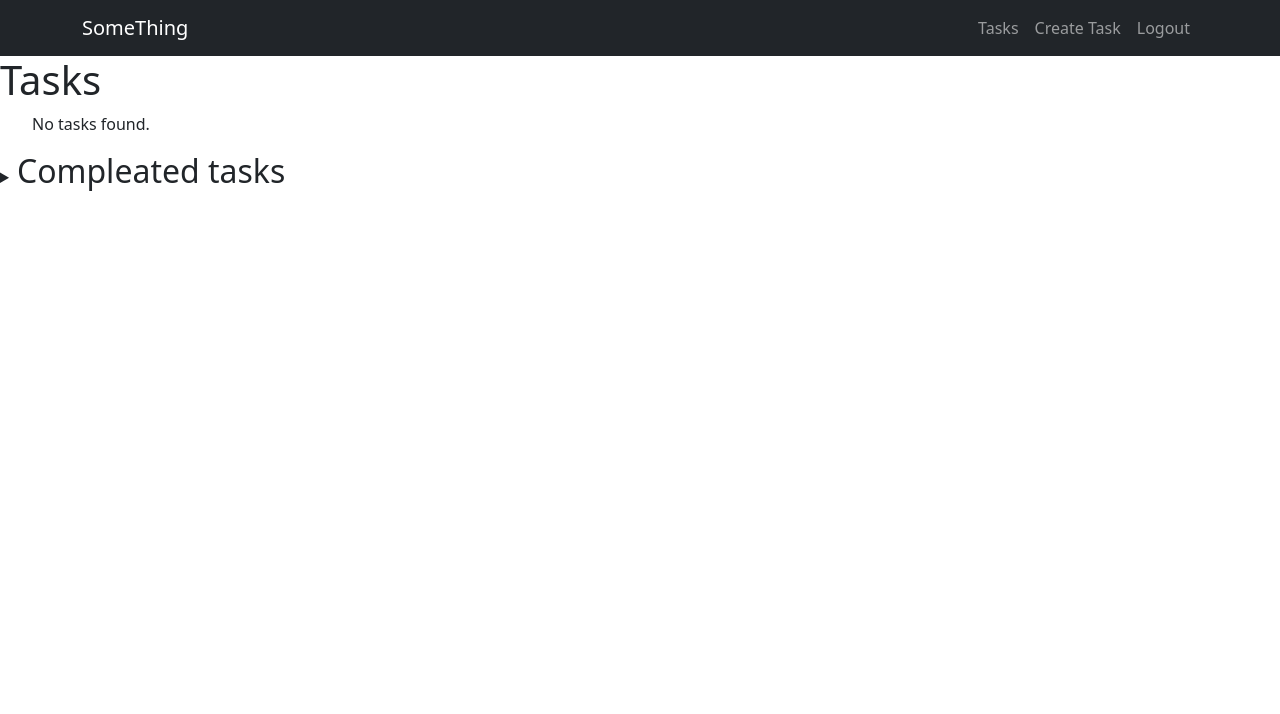
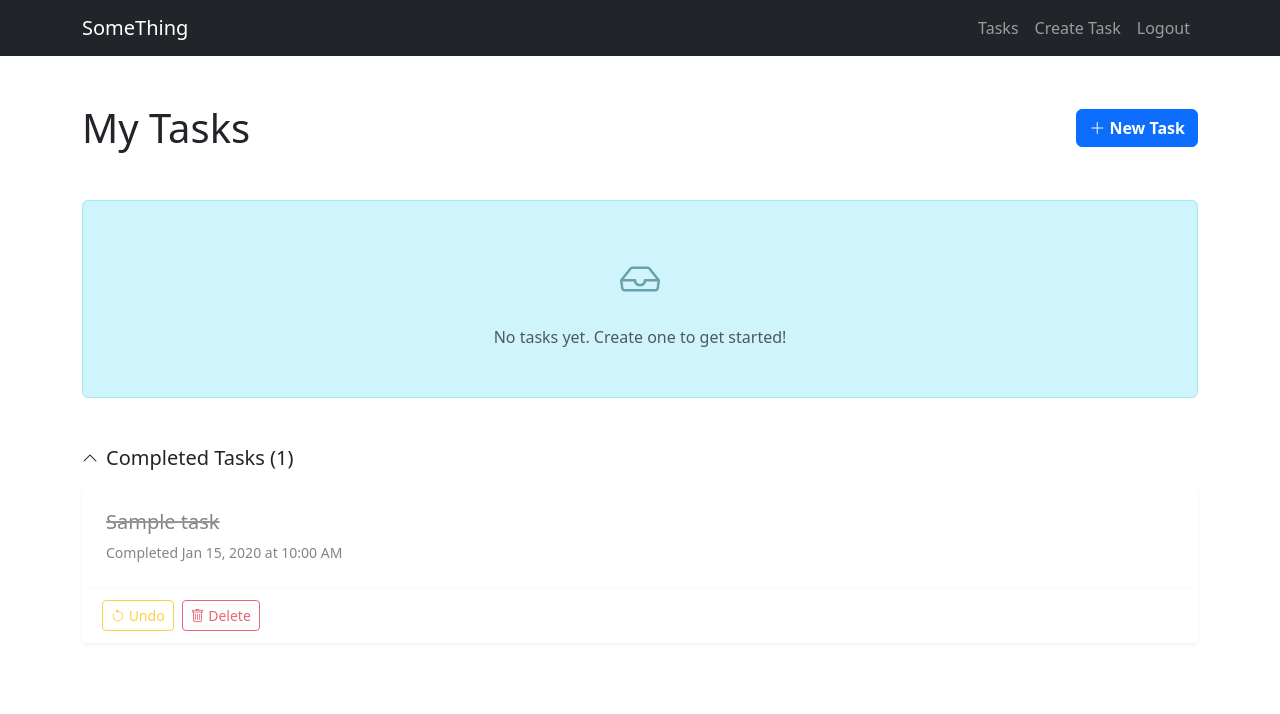
Before and after one commit to vanstrouble/something-todo-django-project, a Django app: page /tasks/ in a window 1280 px wide. Shown: the top 714 px of the page. Run offline with Django 5.2, Linux system fonts and the light colour scheme; a user stored in the database is signed in; tables that the repository leaves empty hold one stand-in row (values such as "Sample post").

Commit message:
Enhance task buttons and layout with Bootstrap styling for improved user experience

```diff
--- a/task/templates/partials/task_buttons.html
+++ b/task/templates/partials/task_buttons.html
@@ -1,23 +1,32 @@
-<div>
+<div class="d-flex gap-2 flex-wrap">
     {% if show_back %}
-        <button onclick="window.location.href='{% url 'tasks' %}'">Back to Tasks</button>
+        <button onclick="window.location.href='{% url 'tasks' %}'" class="btn btn-outline-secondary btn-sm">
+            <i class="bi bi-arrow-left"></i> Back
+        </button>
     {% endif %}
 
     {% if show_edit %}
-        <button onclick="window.location.href='{% url 'task_detail' task.id %}?edit=1'">Edit Task</button>
+        <button onclick="window.location.href='{% url 'task_detail' task.id %}?edit=1'" class="btn btn-outline-primary btn-sm">
+            <i class="bi bi-pencil"></i> Edit
+        </button>
     {% endif %}
 
     {% if show_complete %}
         <form method="post" action="{% url 'task_complete' task.id %}" style="display: inline;">
             {% csrf_token %}
-            <button type="submit">{% if task.datecompleted %}Undo Complete{% else %}Complete Task{% endif %}</button>
+            <button type="submit" class="btn {% if task.datecompleted %}btn-outline-warning{% else %}btn-outline-success{% endif %} btn-sm">
+                <i class="bi {% if task.datecompleted %}bi-arrow-counterclockwise{% else %}bi-check-lg{% endif %}"></i>
+                {% if task.datecompleted %}Undo{% else %}Complete{% endif %}
+            </button>
         </form>
     {% endif %}
 
     {% if show_delete %}
-        <form method="post" action="{% url 'task_delete' task.id %}" style="display: inline;" onsubmit="return confirm('Delete this task?');">
+        <form method="post" action="{% url 'task_delete' task.id %}" style="display: inline;" onsubmit="return confirm('Are you sure? This action cannot be undone.');">
             {% csrf_token %}
-            <button type="submit">Delete</button>
+            <button type="submit" class="btn btn-outline-danger btn-sm">
+                <i class="bi bi-trash"></i> Delete
+            </button>
         </form>
     {% endif %}
 </div>
--- a/task/templates/tasks.html
+++ b/task/templates/tasks.html
@@ -1,37 +1,108 @@
 {% extends "base.html" %}
 
 {% block content %}
-    <h1>Tasks</h1>
-    <ul>
-        {% for task in tasks %}
-            <li>
-                <a href="{% url 'task_detail' task.id %}">{{ task.title }}</a>
-                <p>Urgent: {{ task.urgent }}</p>
-                <p>Created at: {{ task.created_at }}</p>
-                {% include "partials/task_buttons.html" with task=task show_back=False show_edit=False show_complete=True show_delete=True %}
-            </li>
-        {% empty %}
-            <p>No tasks found.</p>
-        {% endfor %}
-    </ul>
+<main class="container py-5">
+    <!-- Header -->
+    <div class="d-flex justify-content-between align-items-center mb-5">
+        <h1 class="mb-0">My Tasks</h1>
+        <a href="{% url 'create_task' %}" class="btn btn-primary fw-semibold">
+            <i class="bi bi-plus-lg"></i> New Task
+        </a>
+    </div>
 
+    <!-- Active Tasks -->
+    <section class="mb-5">
+        <div class="task-list">
+            {% for task in tasks %}
+                <div class="card border-0 shadow-sm mb-3 task-card transition">
+                    <div class="card-body p-4">
+                        <div class="d-flex justify-content-between align-items-start gap-3">
+                            <div class="flex-grow-1">
+                                <div class="d-flex align-items-center gap-2 mb-2">
+                                    <h5 class="mb-0">
+                                        <a href="{% url 'task_detail' task.id %}" class="text-decoration-none text-dark">{{ task.title }}</a>
+                                    </h5>
+                                    {% if task.urgent %}
+                                        <span class="badge bg-danger" title="Urgent">
+                                            <i class="bi bi-exclamation-circle"></i> Urgent
+                                        </span>
+                                    {% endif %}
+                                </div>
+                                <p class="text-muted small mb-3">Created {{ task.created_at|date:"M d, Y" }}</p>
+                            </div>
+                        </div>
+                    </div>
+                    <div class="card-footer bg-white border-top border-light">
+                        <div class="d-flex gap-2 flex-wrap">
+                            {% include "partials/task_buttons.html" with task=task show_back=False show_edit=True show_complete=True show_delete=True %}
+                        </div>
+                    </div>
+                </div>
+            {% empty %}
+                <div class="alert alert-info text-center py-5" role="alert">
+                    <i class="bi bi-inbox" style="font-size: 2.5rem; opacity: 0.5;"></i>
+                    <p class="mt-3 mb-0 text-muted">No tasks yet. Create one to get started!</p>
+                </div>
+            {% endfor %}
+        </div>
+    </section>
+
+    <!-- Completed Tasks -->
     {% if completed_tasks %}
-        <details>
-            <summary>
-                <h2 style="display: inline;">Compleated tasks</h2>
-            </summary>
-            <ul>
-                {% for task in completed_tasks %}
-                    <li>
-                        <a href="{% url 'task_detail' task.id %}"><s>{{ task.title }}</s></a>
-                        <p>Urgent: {{ task.urgent }}</p>
-                        <p>Created at: {{ task.created_at }}</p>
-                        <p>Completed at: {{ task.datecompleted }}</p>
-                        {% include "partials/task_buttons.html" with task=task show_back=False show_edit=False show_complete=True show_delete=True %}
-                    </li>
-                {% endfor %}
-            </ul>
-        </details>
+        <section>
+            <details class="mb-4" open>
+                <summary class="d-flex align-items-center gap-2 cursor-pointer mb-3" role="button">
+                    <i class="bi bi-chevron-down" style="transition: transform 0.3s;"></i>
+                    <h5 class="mb-0">Completed Tasks ({{ completed_tasks|length }})</h5>
+                </summary>
+
+                <div class="task-list mt-3">
+                    {% for task in completed_tasks %}
+                        <div class="card border-0 shadow-sm mb-3 task-card-completed transition" style="opacity: 0.75;">
+                            <div class="card-body p-4">
+                                <div class="d-flex justify-content-between align-items-start gap-3">
+                                    <div class="flex-grow-1">
+                                        <h5 class="mb-0" style="text-decoration: line-through; color: #6c757d;">
+                                            <a href="{% url 'task_detail' task.id %}" class="text-decoration-none text-muted">{{ task.title }}</a>
+                                        </h5>
+                                        <p class="text-muted small mb-0 mt-2">Completed {{ task.datecompleted|date:"M d, Y \a\t g:i A" }}</p>
+                                    </div>
+                                </div>
+                            </div>
+                            <div class="card-footer bg-white border-top border-light">
+                                <div class="d-flex gap-2 flex-wrap">
+                                    {% include "partials/task_buttons.html" with task=task show_back=False show_edit=False show_complete=True show_delete=True %}
+                                </div>
+                            </div>
+                        </div>
+                    {% endfor %}
+                </div>
+            </details>
+        </section>
     {% endif %}
+</main>
 
+<style>
+    .task-card:hover {
+        box-shadow: 0 0.5rem 1rem rgba(0, 0, 0, 0.1) !important;
+    }
+
+    .task-card, .task-card-completed {
+        transition: all 0.2s ease-in-out;
+    }
+
+    summary {
+        list-style: none;
+        cursor: pointer;
+        user-select: none;
+    }
+
+    details[open] summary i {
+        transform: rotate(180deg);
+    }
+
+    .card-footer {
+        padding: 0.75rem 1.25rem !important;
+    }
+</style>
 {% endblock %}
```
